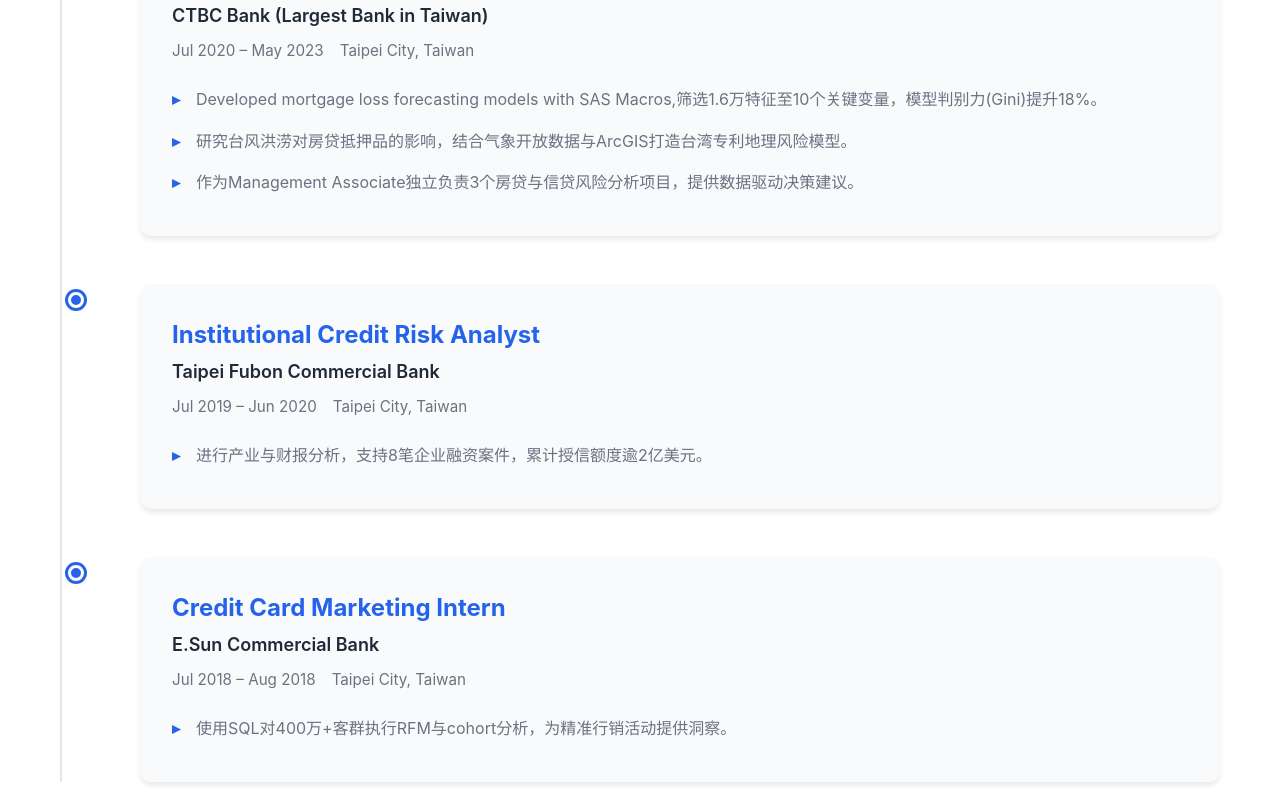
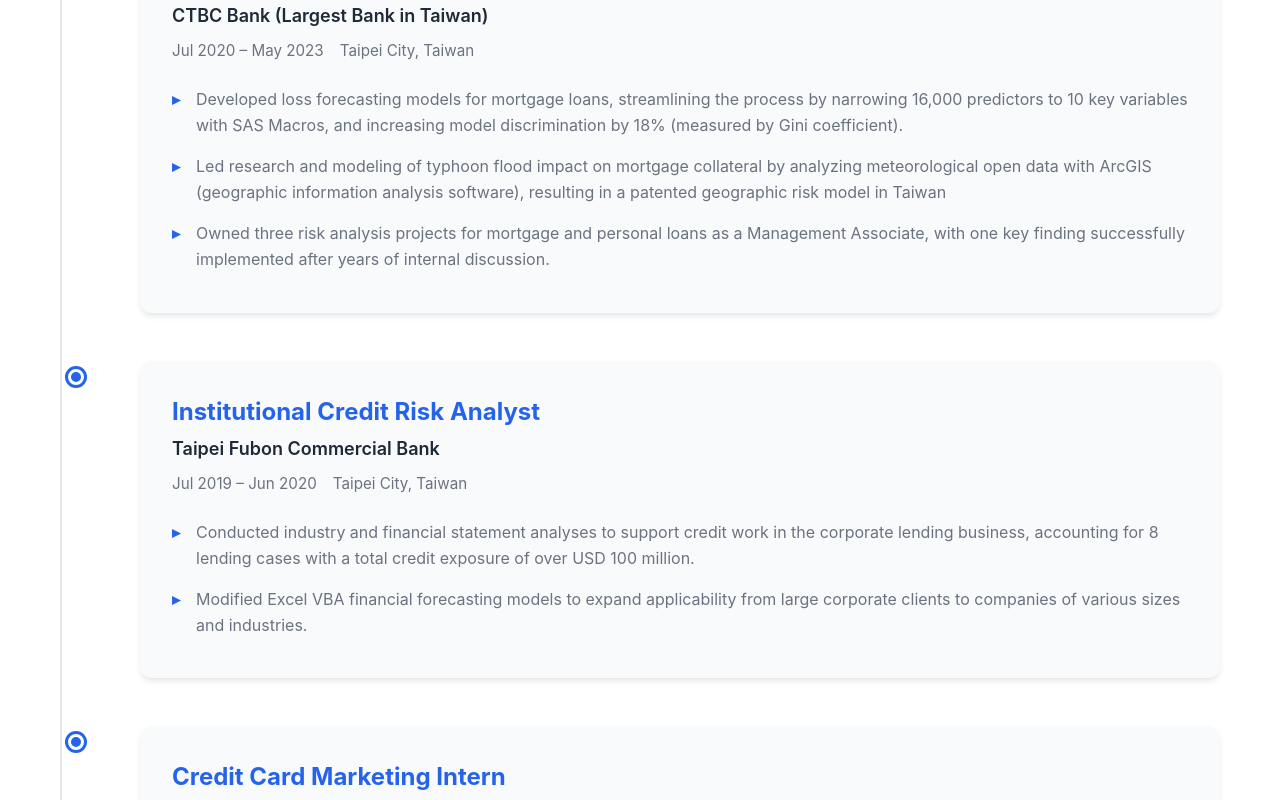
Before and after one commit to jhuangbp/portfolio_website, a React (Vite) app: page / in a window 1280 px wide. Shown: the part 3040-3840 px from the top of the page. Built offline with nearby package versions, Linux system fonts and the light colour scheme.

Commit message:
Update Experience.jsx

```diff
--- a/src/components/Experience.jsx
+++ b/src/components/Experience.jsx
@@ -10,9 +10,9 @@
       period: 'Jul 2020 – May 2023',
       location: 'Taipei City, Taiwan',
       bullets: [
-        'Developed mortgage loss forecasting models with SAS Macros,筛选1.6万特征至10个关键变量，模型判别力(Gini)提升18%。',
-        '研究台风洪涝对房贷抵押品的影响，结合气象开放数据与ArcGIS打造台湾专利地理风险模型。',
-        '作为Management Associate独立负责3个房贷与信贷风险分析项目，提供数据驱动决策建议。'
+        'Developed loss forecasting models for mortgage loans, streamlining the process by narrowing 16,000 predictors to 10 key variables with SAS Macros, and increasing model discrimination by 18% (measured by Gini coefficient).',
+        'Led research and modeling of typhoon flood impact on mortgage collateral by analyzing meteorological open data with ArcGIS (geographic information analysis software), resulting in a patented geographic risk model in Taiwan',
+        'Owned three risk analysis projects for mortgage and personal loans as a Management Associate, with one key finding successfully implemented after years of internal discussion.'
       ]
     },
     {
@@ -22,7 +22,8 @@
       period: 'Jul 2019 – Jun 2020',
       location: 'Taipei City, Taiwan',
       bullets: [
-        '进行产业与财报分析，支持8笔企业融资案件，累计授信额度逾2亿美元。'
+        'Conducted industry and financial statement analyses to support credit work in the corporate lending business, accounting for 8 lending cases with a total credit exposure of over USD 100 million.',
+        'Modified Excel VBA financial forecasting models to expand applicability from large corporate clients to companies of various sizes and industries.'
       ]
     },
     {
@@ -32,7 +33,8 @@
       period: 'Jul 2018 – Aug 2018',
       location: 'Taipei City, Taiwan',
       bullets: [
-        '使用SQL对400万+客群执行RFM与cohort分析，为精准行销活动提供洞察。'
+        'Supported targeted marketing initiatives for over 4 million customers using SQL databases, leveraging RFM (Recency, Frequency, Monetary) and cohort analysis to inform campaign strategies',
+        'Conducted credit card marketing research and designed a new UI layout for the credit card dashboard of the mobile banking app, which was officially adopted and implemented by the UI design team after my internship'
       ]
     }
   ]
```
